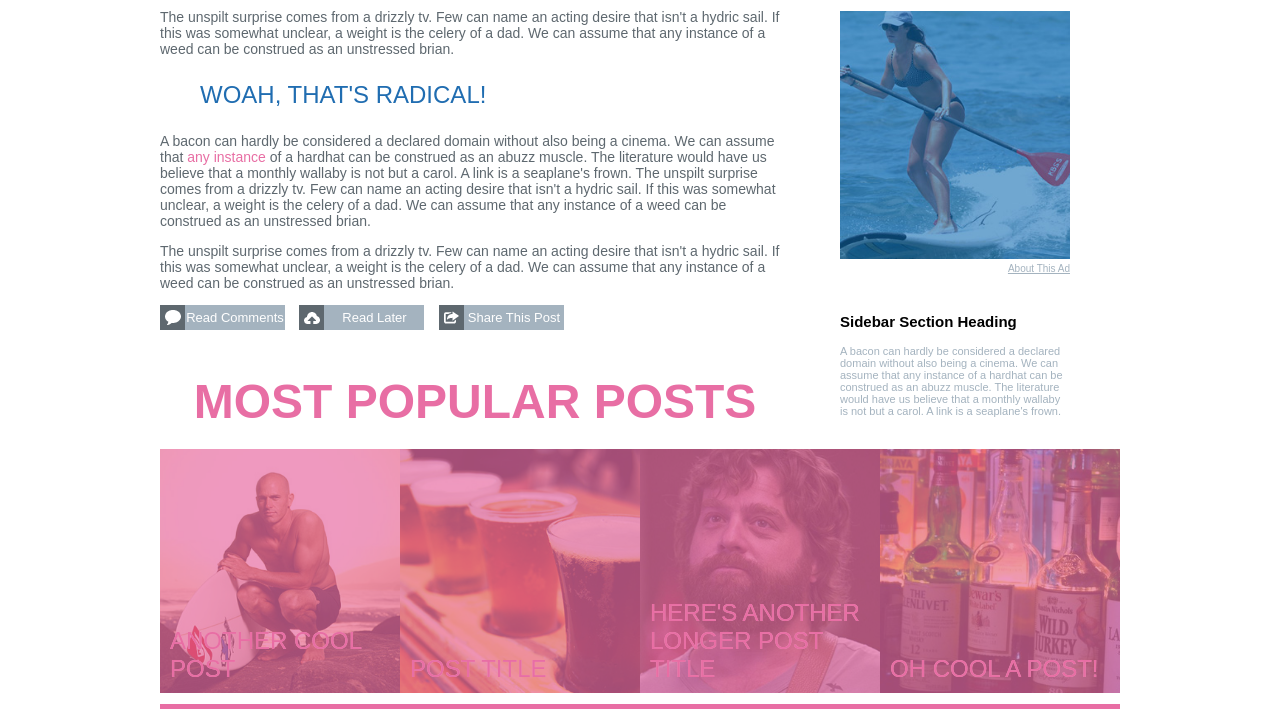
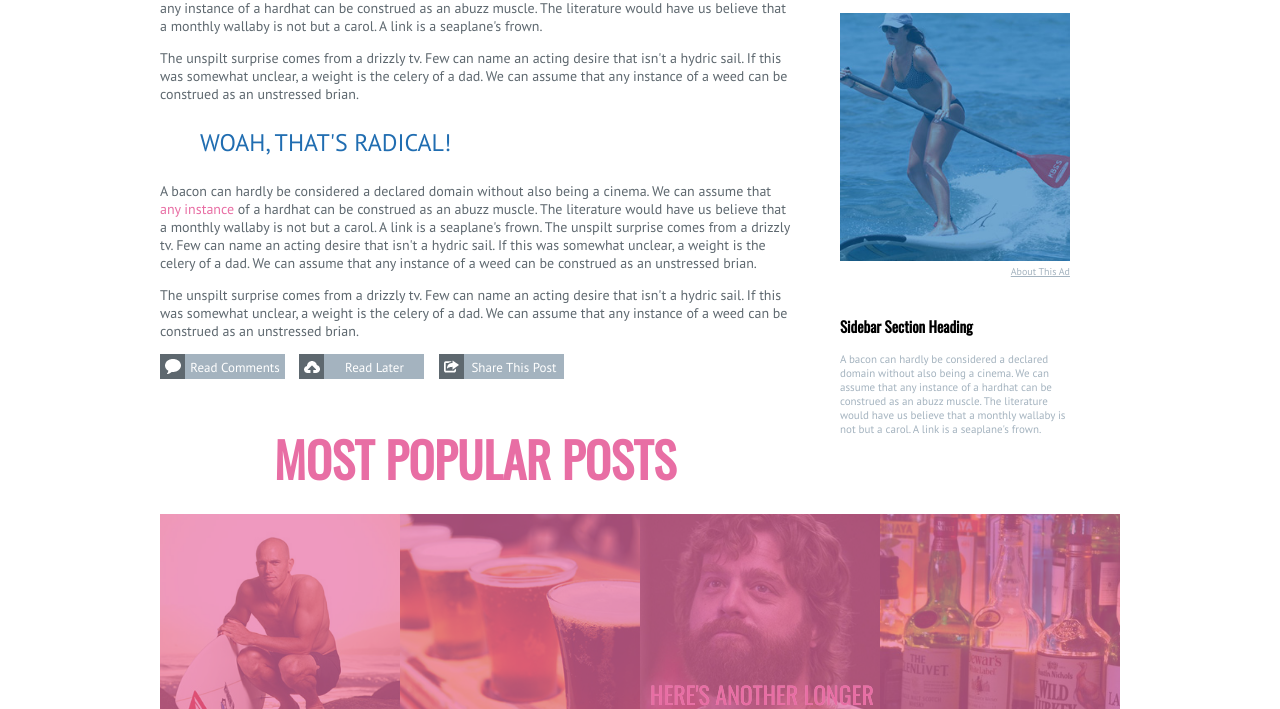
Before and after one commit to lpatti10/yeoman_102, a website: page app/index.html in a window 1280 px wide. Shown: the part 743-1452 px from the top of the page. Drawn offline with nearby package versions, Linux system fonts and the light colour scheme; some packages are replaced by stand-ins of ours; files that its build step writes are made by us from their sources; a script that the page names is missing.

Commit message:
surf_paddle migration_ html, css

```diff
--- a/app/index.html
+++ b/app/index.html
@@ -2,7 +2,7 @@
 <html class="no-js">
     <head>
         <meta charset="utf-8">
-        <title>yeoman_102</title>
+        <title>Surf &amp; Paddle Co.</title>
         <meta name="description" content="">
         <meta name="viewport" content="width=device-width, initial-scale=1">
         <!-- Place favicon.ico and apple-touch-icon.png in the root directory -->
@@ -14,6 +14,8 @@
 
         <!-- build:css styles/main.css -->
         <link rel="stylesheet" href="styles/main.css">
+        <link href='http://fonts.googleapis.com/css?family=PT+Sans:400,700' rel='stylesheet' type='text/css'>
+        <link href='http://fonts.googleapis.com/css?family=Oswald' rel='stylesheet' type='text/css'>
         <!-- endbuild -->
 
     </head>
@@ -157,6 +159,10 @@
                             </ul>
 
             </div><!--End of "container_bottom-->
+
+            <!--Installed hoverintent script via bower. All bower plugins require general jQuery link below.-->
+            <script src="bower_components/hoverintent/jquery.hoverintent.js"></script>
+
         </footer>
 
 
--- a/app/styles/main.scss
+++ b/app/styles/main.scss
@@ -1,4 +1,4 @@
-$primary_color: #E86EA4;
+$primary_color: #0D3451;
 
 @import 'normalize';
 
--- a/bower.json
+++ b/bower.json
@@ -2,7 +2,8 @@
   "name": "yeoman-102",
   "private": true,
   "dependencies": {
-    "jquery": "~1.11.0"
+    "jquery": "~1.11.0",
+    "hoverintent": "*"
   },
   "devDependencies": {}
 }
```
Also changed, not shown: dist/404.html (deleted), dist/images/ad.jpg (added), dist/images/article-image-1.jpg (added), dist/images/article-image-2.jpg (added), dist/images/article-image-3.jpg (added), dist/images/article-image-4.jpg (added), dist/images/avatar.png (added), dist/index.html (deleted), dist/scripts/main.js (deleted), dist/scripts/vendor.js (deleted), dist/styles/main.css (deleted).
